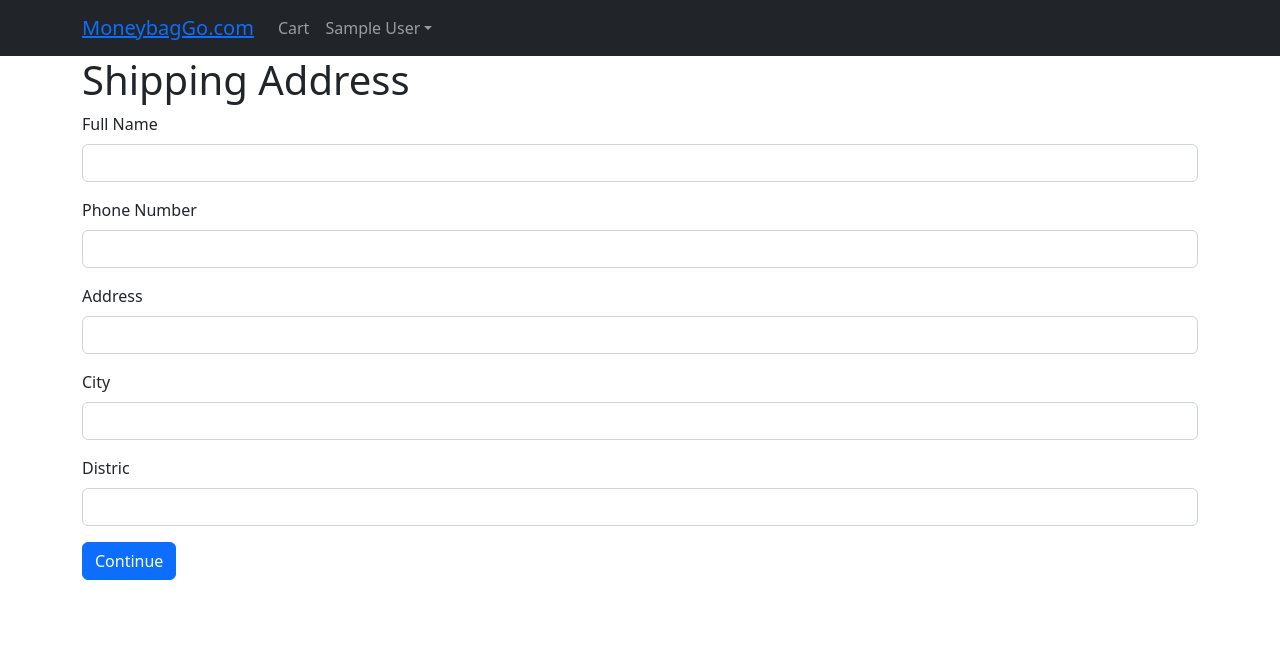
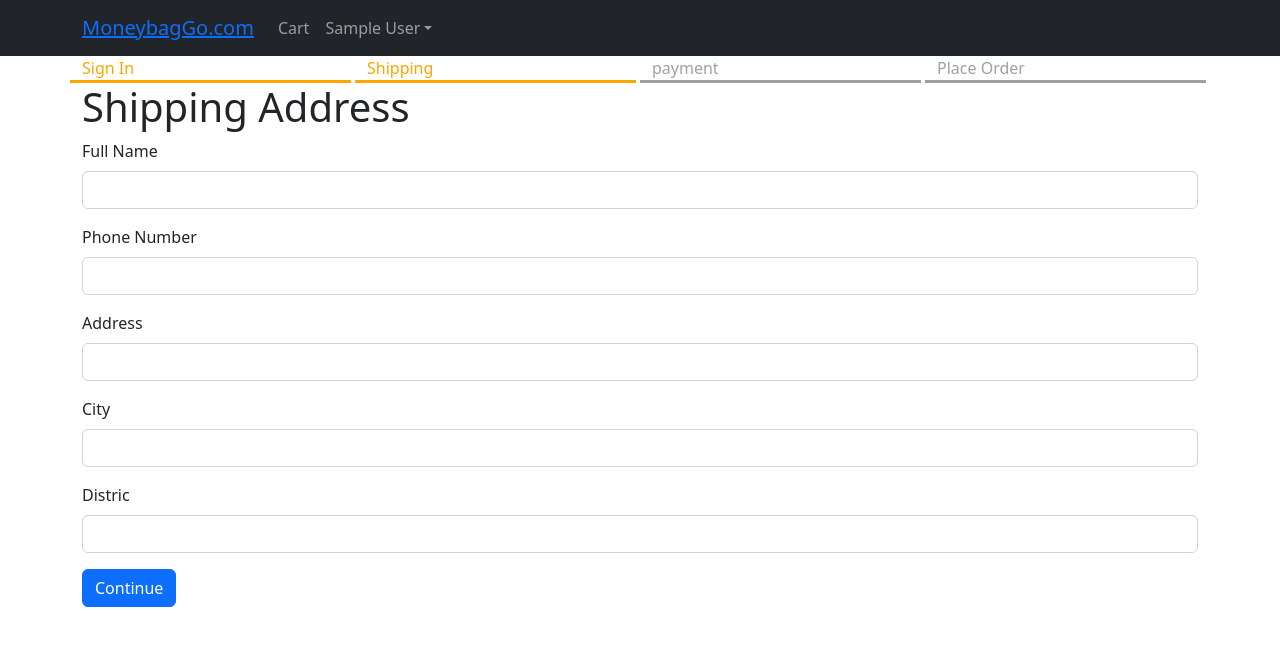
Before and after one commit to nasmus/Ecommerce, a React (Create React App) app in the folder clint/: page /shipping in a window 1280 px wide. Shown: the top 646 px of the page. Built offline with nearby package versions, Linux system fonts and the light colour scheme; sample sign-in values are in the browser's storage.

Commit message:
create shiping status bar

```diff
--- /dev/null
+++ b/clint/src/components/CheckOut.js
@@ -0,0 +1,21 @@
+import React from 'react'
+import Row from 'react-bootstrap/Row';
+import Col from 'react-bootstrap/Col';
+import Container from 'react-bootstrap/esm/Container';
+
+function CheckOut(props) {
+  return (
+    <Container>
+        <div>
+            <Row className='chekcout-steps' >
+                <Col className={props.step1 ? 'active' : ''} >Sign In</Col>
+                <Col className={props.step2 ? 'active' : ''} >Shipping</Col>
+                <Col className={props.step3 ? 'active' : ''} >payment</Col>
+                <Col className={props.step4 ? 'active' : ''} >Place Order</Col>
+            </Row>
+        </div>
+    </Container>
+  )
+}
+
+export default CheckOut
--- a/clint/src/index.css
+++ b/clint/src/index.css
@@ -33,3 +33,15 @@
 .img-thumbnile{
     height: 80px;
 }
+.small-container {
+    max-width: 600px;
+}
+.chekcout-steps > div {
+    border-bottom: 0.2rem solid #a0a0a0;
+    color: #a0a0a0;
+    margin-right: 4px;
+}
+.chekcout-steps > div.active {
+    border-bottom: 0.2rem solid orange;
+    color: orange;
+}
--- a/clint/src/screen/ShipingAddressScreen.js
+++ b/clint/src/screen/ShipingAddressScreen.js
@@ -3,6 +3,7 @@ import Button from 'react-bootstrap/esm/Button';
 import Container from 'react-bootstrap/esm/Container';
 import Form from 'react-bootstrap/Form'
 import { useNavigate } from 'react-router-dom';
+import CheckOut from '../components/CheckOut';
 import { Store } from '../Store';
 
 function ShipingAddressScreen() {
@@ -48,7 +49,8 @@ function ShipingAddressScreen() {
     const [phoneNumber, setPhoneNumber] = useState( shippingAddress.phoneNumber || '');
   return (
     <div>
-        <Container className='small__container'>
+        <CheckOut step1 step2 ></CheckOut>
+        <Container className='small-container'>
         <h1>Shipping Address</h1>
             <Form onSubmit={submitHandler} >
             <Form.Group className='mb-3' controlId='fullName' >
```
